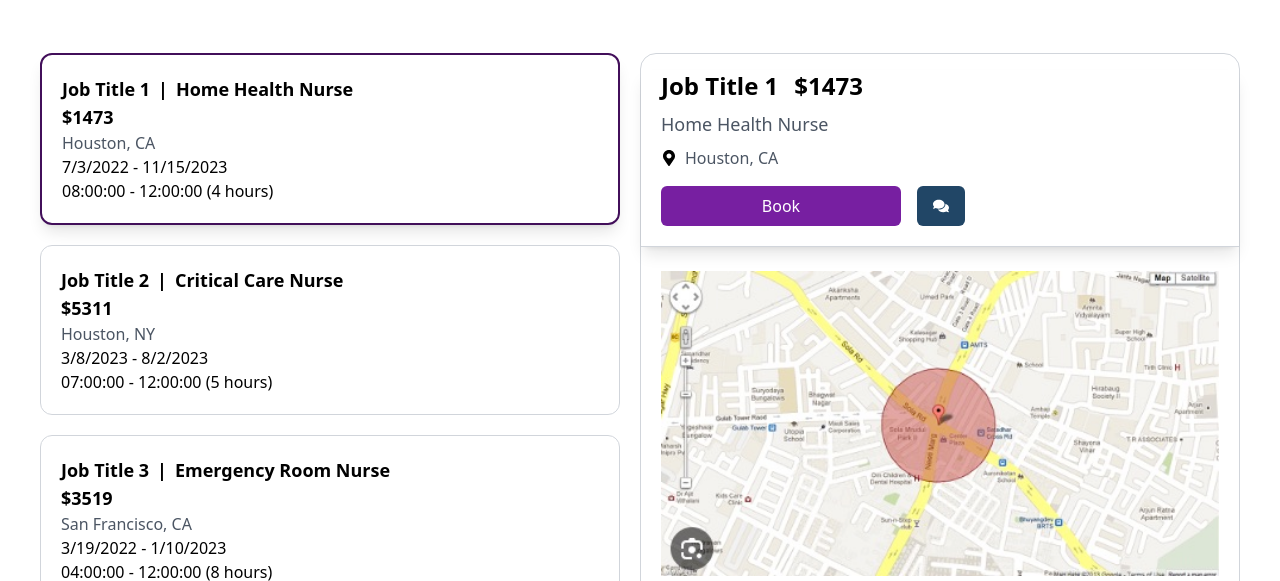
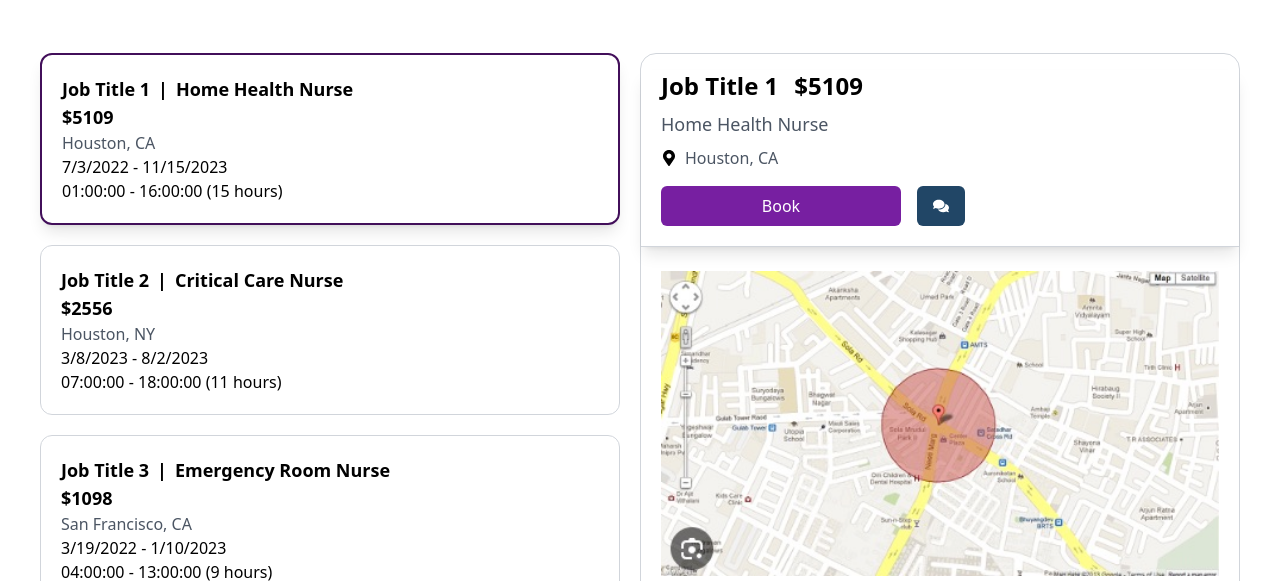
Before and after one commit to Nurse-HeartBeat/FrontEnd, a Next.js app in the folder heart-beat/: page /jobs in a window 1280 px wide. Shown: the part 219-800 px from the top of the page. Built offline with nearby package versions, Linux system fonts and the light colour scheme; no server answers.

Commit message:
test: Test ssr

```diff
--- a/heart-beat/src/pages/jobs.tsx
+++ b/heart-beat/src/pages/jobs.tsx
@@ -8,7 +8,8 @@ import { Job as JobType } from '../utils/types.js';
 import { generateJobs } from '../utils/seedJobs';
 
 
-export default function Jobs({ jobs }: { jobs: JobType[] }) {
+export default function Jobs() {
+
 
   let daysObj = {
     Monday: true,
@@ -52,9 +53,9 @@ export default function Jobs({ jobs }: { jobs: JobType[] }) {
   const [filteredJobs, setFilteredJobs] = useState([]); // use dummy data for now. should fetch data from the server
 
 
-  // const [jobs, setJobs] = useState<JobType[]>([]);
+  const [jobs, setJobs] = useState<JobType[]>([]);
 
-  const [selectedJob, setSelectedJob] = useState<JobType>(jobs[0]); //default job selected
+  const [selectedJob, setSelectedJob] = useState<JobType>(); //default job selected
 
 
   const handleJobClick = (job: JobType) => {
@@ -73,12 +74,12 @@ export default function Jobs({ jobs }: { jobs: JobType[] }) {
     postal, setPostal
   }
 
-  // useEffect(() => {
-  //   const jobData = generateJobs(10);
-  //   setJobs(jobData);
-  //   setSelectedJob(jobData[0])
-  //   // Now do something with 'jobs'
-  // }, []);
+  useEffect(() => {
+    const jobData = generateJobs(10);
+    setJobs(jobData);
+    setSelectedJob(jobData[0])
+    // Now do something with 'jobs'
+  }, []);
 
   return (
 
@@ -97,73 +98,3 @@ export default function Jobs({ jobs }: { jobs: JobType[] }) {
     </div>
   )
 }
-
-// export async function getServerSideProps() {
-//   // Fetch data from API
-//   const apiUrl = `${process.env.NEXT_PUBLIC_API_URL}/api/jobs`; // Your GraphQL API endpoint
-
-//   const res = await fetch(apiUrl, {
-//     method: 'POST',
-//     headers: {
-//       'Content-Type': 'application/json',
-//     },
-//     body: JSON.stringify({
-//       query: `
-//         query GetJobs {
-//           jobs {
-//             id
-//             category
-//             year_required
-//             title
-//             employer
-//             assignTo
-//             approve
-//             completed
-//             address1
-//             address2
-//             city
-//             state
-//             postal
-//             latitude
-//             longitude
-//             startDate
-//             endDate
-//             Monday
-//             Tuesday
-//             Wednesday
-//             Thursday
-//             Friday
-//             Saturday
-//             Sunday
-//             start
-//             end
-//             shiftHour
-//             patient_population
-//             patient_number
-//             stipend
-//             weekly_pay
-//             bonus
-//             contact_person
-//             contact_email
-//             parkingFree
-//             additionalDetails
-//           }
-//         }
-//       `,
-//     }),
-//   });
-
-
-//   const { data } = await res.json();
-//   const jobs = data.jobs;
-//   return { props: { jobs } };
-// }
-
-export async function getServerSideProps() {
-  // Fetch data from  API
-  const res = await fetch(`${process.env.NEXT_PUBLIC_API_URL}/api/jobs`)
-  const jobs = await res.json()
-
-  // Pass data to the page via props
-  return { props: { jobs } }
-}
```
